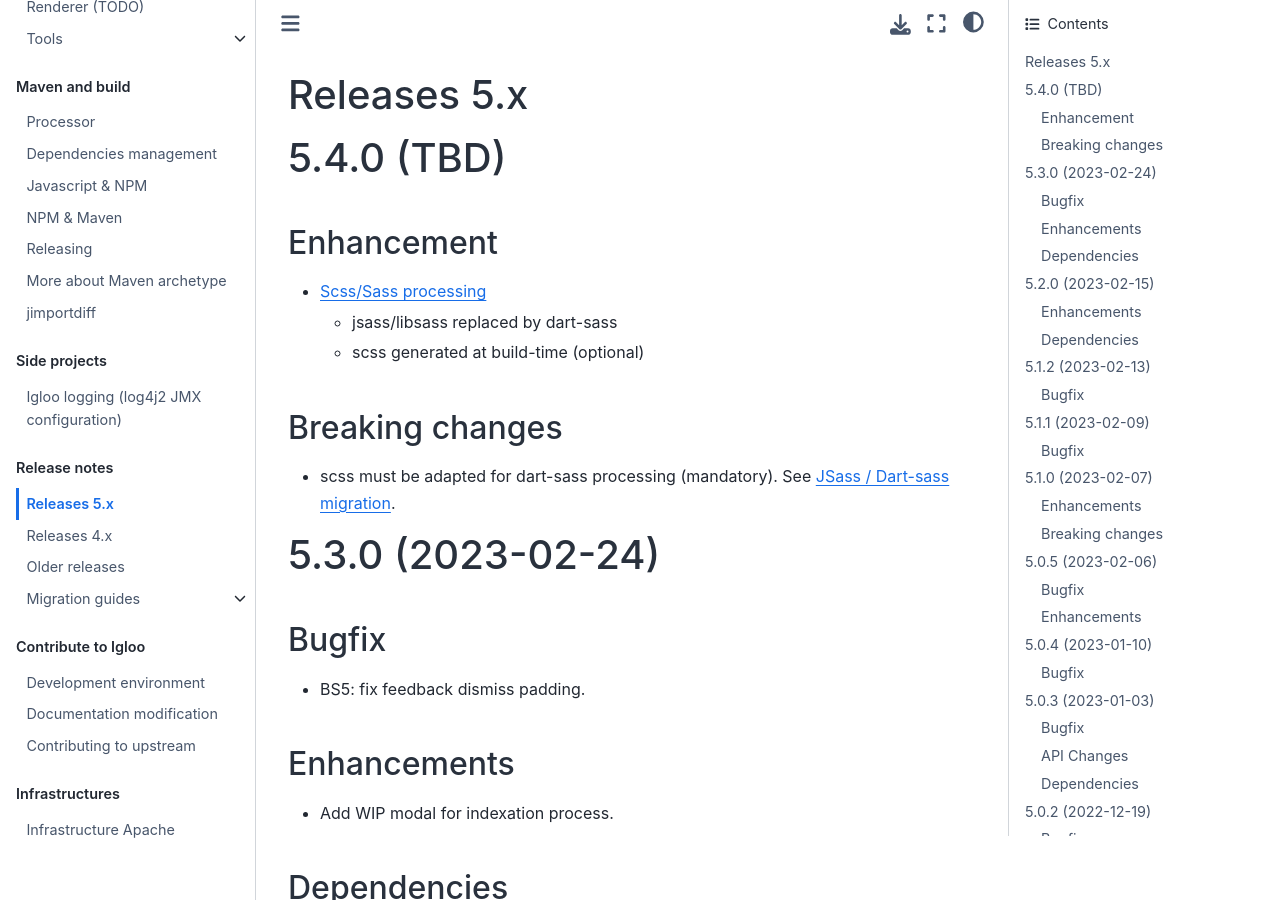
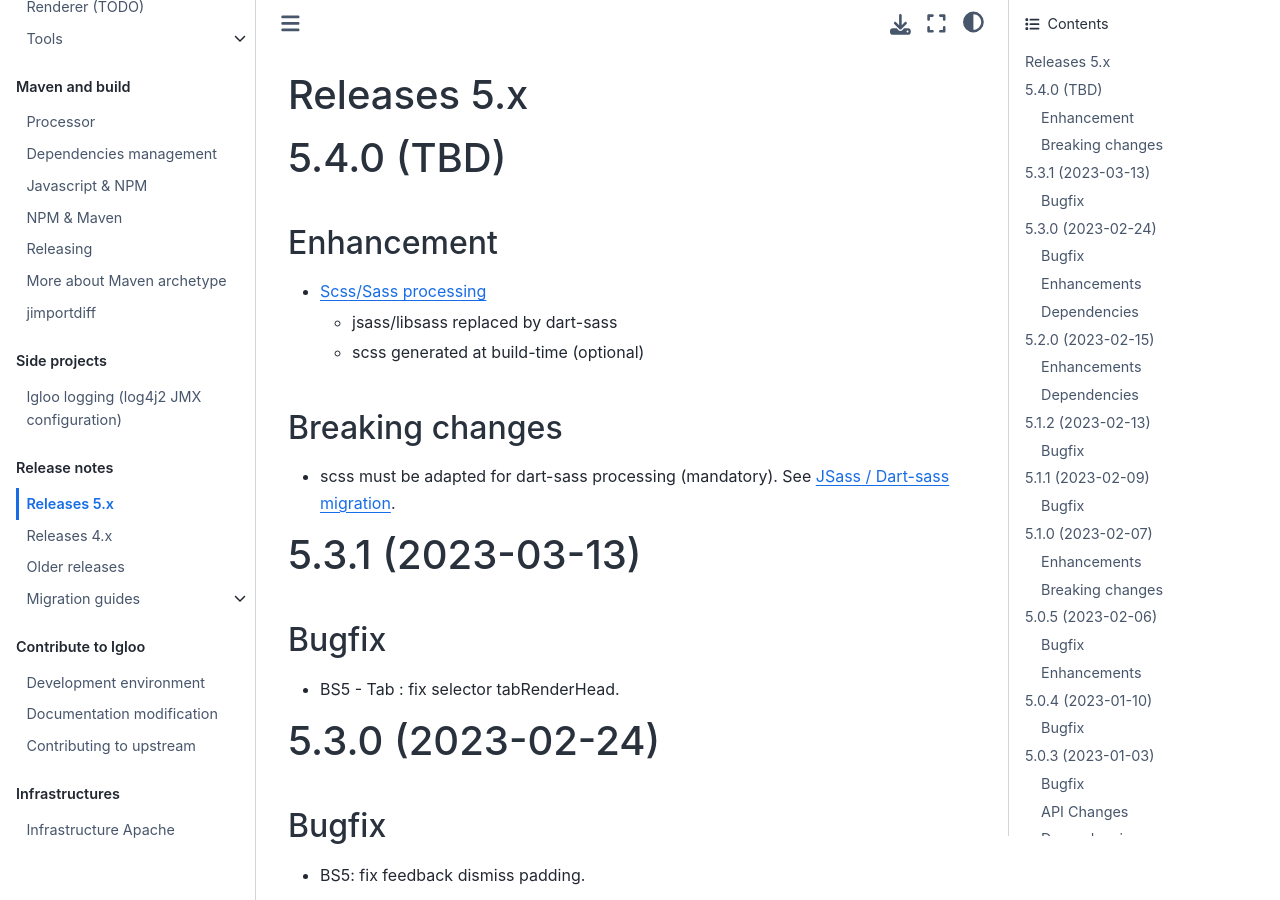
Before and after one commit to igloo-project/igloo-doc, a Sphinx documentation site: the page built from source/release-notes/releases-5.x.md, in a window 1280 px wide and 900 px high. Built offline with Sphinx 7.4.7 and the Sphinx Book theme 1.1.4, drawn with Linux system fonts in a browser that asks for light colours.

Commit message:
Changelog 5.3.1

```diff
--- a/source/release-notes/releases-5.x.md
+++ b/source/release-notes/releases-5.x.md
@@ -11,6 +11,15 @@
 ## Breaking changes
 
 * scss must be adapted for dart-sass processing (mandatory). See {ref}`scss-migration`.
+
+
+(v5.3.1)=
+
+# 5.3.1 (2023-03-13)
+
+## Bugfix
+
+* BS5 - Tab : fix selector tabRenderHead.
 
 
 (v5.3.0)=
```
